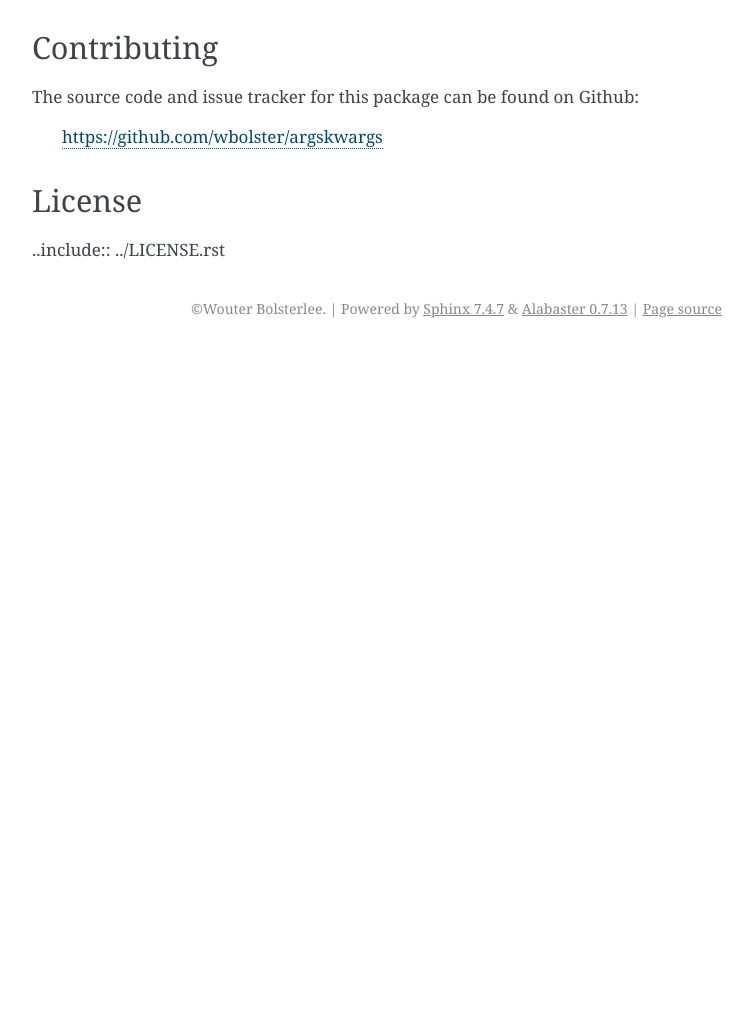
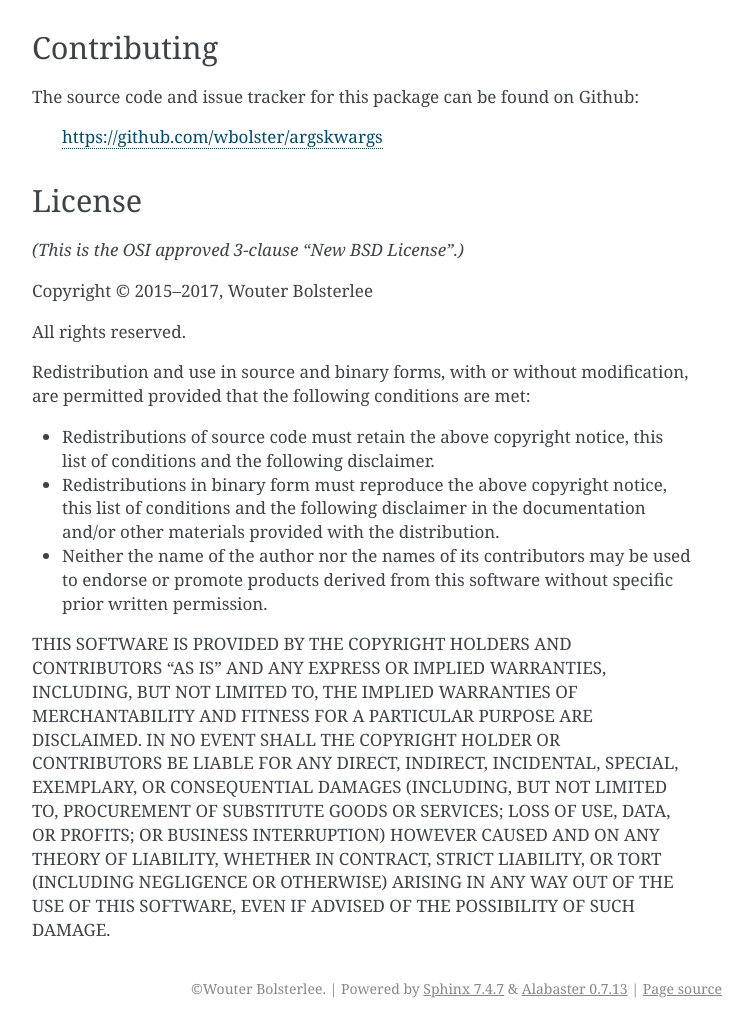
Before and after one commit to wbolster/argskwargs, a Sphinx documentation site: the page built from doc/index.rst, in a window 1280 px wide and 1400 px high, scrolled down 3140 px, cut to the strip 372-1400 px from the top of the window. Shown: the whole strip, without its empty margins (388-1141 px from the left). Built offline with Sphinx 7.4.7, drawn with Linux system fonts in a browser that asks for light colours; before the commit the page ends 3860 px from its top, so only the background shows below that.

Commit message:
copy LICENSE into docs for readthedocs
for some reason the include directive is not picked up by readthedocs.

```diff
--- a/doc/index.rst
+++ b/doc/index.rst
@@ -181,4 +181,33 @@
 License
 =======
 
-..include:: ../LICENSE.rst
+*(This is the OSI approved 3-clause "New BSD License".)*
+
+Copyright © 2015–2017, Wouter Bolsterlee
+
+All rights reserved.
+
+Redistribution and use in source and binary forms, with or without
+modification, are permitted provided that the following conditions are met:
+
+* Redistributions of source code must retain the above copyright notice, this
+  list of conditions and the following disclaimer.
+
+* Redistributions in binary form must reproduce the above copyright notice, this
+  list of conditions and the following disclaimer in the documentation and/or
+  other materials provided with the distribution.
+
+* Neither the name of the author nor the names of its contributors may be used
+  to endorse or promote products derived from this software without specific
+  prior written permission.
+
+THIS SOFTWARE IS PROVIDED BY THE COPYRIGHT HOLDERS AND CONTRIBUTORS "AS IS" AND
+ANY EXPRESS OR IMPLIED WARRANTIES, INCLUDING, BUT NOT LIMITED TO, THE IMPLIED
+WARRANTIES OF MERCHANTABILITY AND FITNESS FOR A PARTICULAR PURPOSE ARE
+DISCLAIMED. IN NO EVENT SHALL THE COPYRIGHT HOLDER OR CONTRIBUTORS BE LIABLE
+FOR ANY DIRECT, INDIRECT, INCIDENTAL, SPECIAL, EXEMPLARY, OR CONSEQUENTIAL
+DAMAGES (INCLUDING, BUT NOT LIMITED TO, PROCUREMENT OF SUBSTITUTE GOODS OR
+SERVICES; LOSS OF USE, DATA, OR PROFITS; OR BUSINESS INTERRUPTION) HOWEVER
+CAUSED AND ON ANY THEORY OF LIABILITY, WHETHER IN CONTRACT, STRICT LIABILITY,
+OR TORT (INCLUDING NEGLIGENCE OR OTHERWISE) ARISING IN ANY WAY OUT OF THE USE
+OF THIS SOFTWARE, EVEN IF ADVISED OF THE POSSIBILITY OF SUCH DAMAGE.
```
